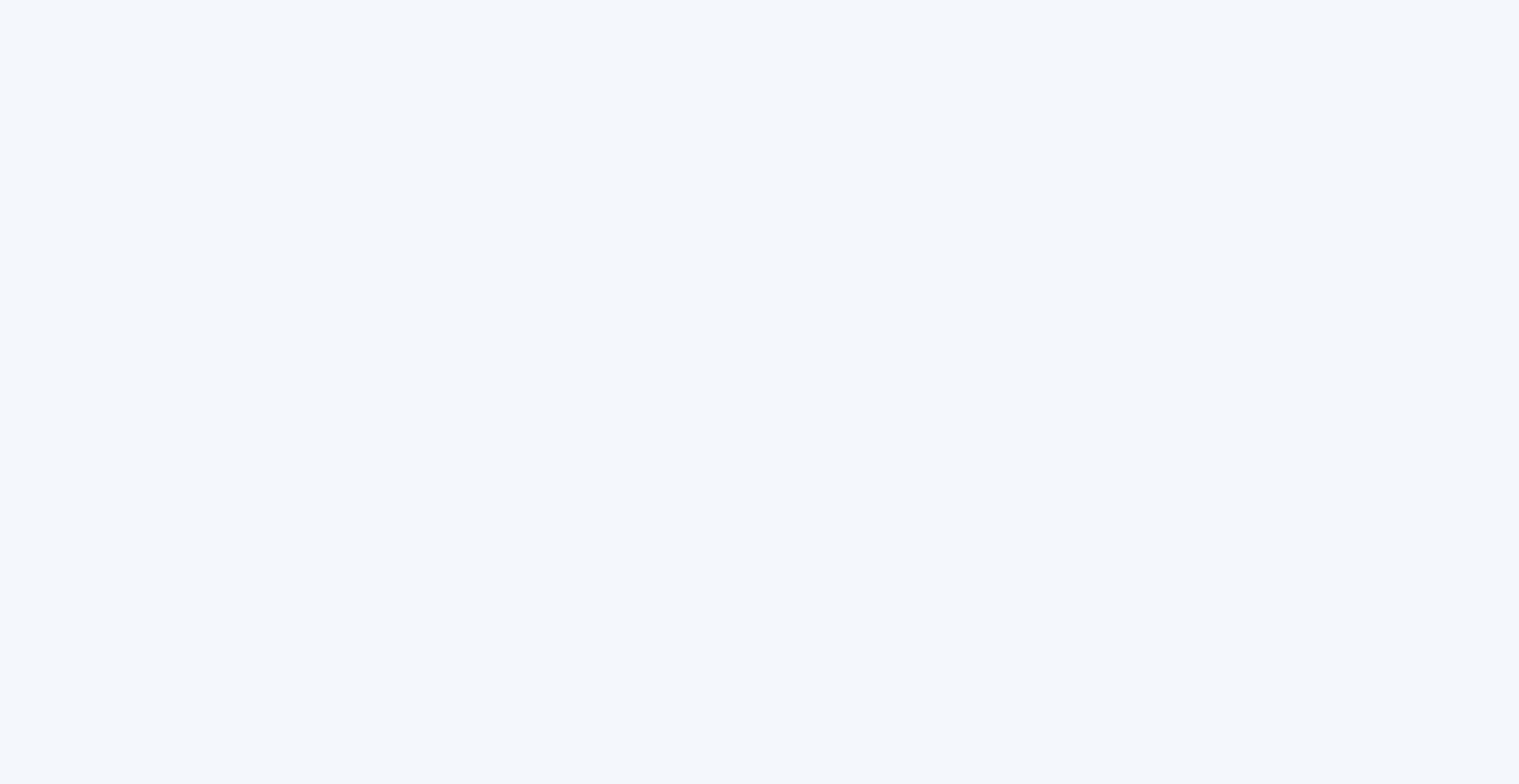
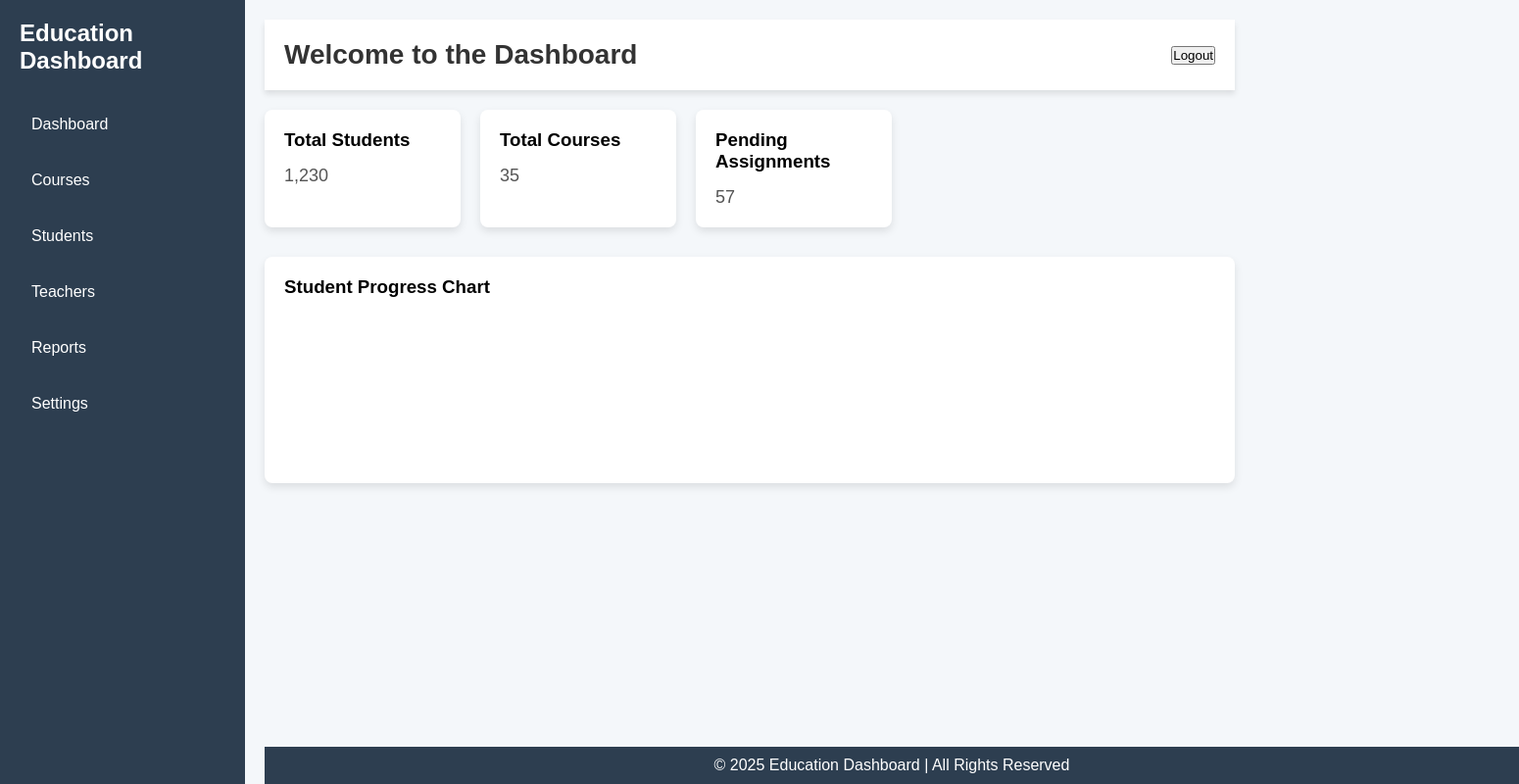
Before and after one commit to poojithanamana777/challenge, a plain HTML site: page index.html in a window 1280 px wide. Shown: the whole page at 98% size, 1550 px wide, since content can reach past the window. Drawn offline with nearby package versions, Linux system fonts and the light colour scheme.

Commit message:
Update index.html

```diff
--- a/index.html
+++ b/index.html
@@ -5,69 +5,202 @@
     <meta name="viewport" content="width=device-width, initial-scale=1.0">
     <title>Education Dashboard</title>
     <style>
+        * {
+            margin: 0;
+            padding: 0;
+            box-sizing: border-box;
+        }
+
         body {
             font-family: Arial, sans-serif;
-            margin: 0;
-            padding: 0;
-            background-color: #f4f7fc;
+            background-color: #f4f7fa;
+            display: flex;
+            height: 100vh;
+            overflow: hidden;
         }
 
         /* Sidebar Styles */
         .sidebar {
-            height: 100vh;
             width: 250px;
-            background-color: #2c3e50;
+            background-color: #2d3e50;
+            color: white;
+            padding: 20px;
+            display: flex;
+            flex-direction: column;
+            align-items: flex-start;
             position: fixed;
-            top: 0;
-            left: 0;
-            padding-top: 20px;
+            height: 100%;
         }
 
         .sidebar h2 {
-            color: #ecf0f1;
-            text-align: center;
+            font-size: 24px;
             margin-bottom: 30px;
         }
 
-        .sidebar ul {
-            list-style-type: none;
-            padding: 0;
+        .sidebar a {
+            color: white;
+            text-decoration: none;
+            padding: 12px;
+            width: 100%;
+            display: block;
+            margin-bottom: 15px;
+            border-radius: 4px;
+            transition: background-color 0.3s ease;
         }
 
-        .sidebar ul li {
-            padding: 15px;
-            text-align: center;
-            border-bottom: 1px solid #34495e;
+        .sidebar a:hover {
+            background-color: #1a2530;
         }
 
-        .sidebar ul li:hover {
-            background-color: #16a085;
-            cursor: pointer;
-        }
-
-        .sidebar ul li a {
-            color: #ecf0f1;
-            text-decoration: none;
-            font-size: 18px;
-        }
-
-        /* Main Content Styles */
+        /* Main Content */
         .main-content {
             margin-left: 250px;
-            padding: 30px;
-            background-color: #ecf0f1;
+            padding: 20px;
+            width: 100%;
+            overflow-y: auto;
         }
 
         .header {
+            background-color: #ffffff;
+            padding: 20px;
+            box-shadow: 0 4px 6px rgba(0, 0, 0, 0.1);
             display: flex;
             justify-content: space-between;
             align-items: center;
-            background-color: #16a085;
-            color: white;
-            padding: 10px 20px;
-            border-radius: 8px;
         }
 
-        .header .welcome {
-            font-size: 20px;
+        .header h1 {
+            font-size: 28px;
+            color: #333;
         }
+
+        .widgets {
+            display: flex;
+            gap: 20px;
+            margin-top: 20px;
+        }
+
+        .widget {
+            background-color: white;
+            border-radius: 8px;
+            padding: 20px;
+            width: 200px;
+            box-shadow: 0 4px 8px rgba(0, 0, 0, 0.1);
+        }
+
+        .widget h3 {
+            margin-bottom: 15px;
+        }
+
+        .widget p {
+            font-size: 18px;
+            color: #555;
+        }
+
+        /* Chart Section */
+        .chart {
+            margin-top: 30px;
+            display: flex;
+            justify-content: space-between;
+        }
+
+        /* Footer */
+        .footer {
+            background-color: #2d3e50;
+            color: white;
+            text-align: center;
+            padding: 10px;
+            position: absolute;
+            bottom: 0;
+            width: 100%;
+        }
+    </style>
+</head>
+<body>
+
+    <!-- Sidebar -->
+    <div class="sidebar">
+        <h2>Education Dashboard</h2>
+        <a href="#">Dashboard</a>
+        <a href="#">Courses</a>
+        <a href="#">Students</a>
+        <a href="#">Teachers</a>
+        <a href="#">Reports</a>
+        <a href="#">Settings</a>
+    </div>
+
+    <!-- Main Content -->
+    <div class="main-content">
+        <!-- Header -->
+        <div class="header">
+            <h1>Welcome to the Dashboard</h1>
+            <button onclick="showAlert()">Logout</button>
+        </div>
+
+        <!-- Widgets -->
+        <div class="widgets">
+            <div class="widget">
+                <h3>Total Students</h3>
+                <p>1,230</p>
+            </div>
+            <div class="widget">
+                <h3>Total Courses</h3>
+                <p>35</p>
+            </div>
+            <div class="widget">
+                <h3>Pending Assignments</h3>
+                <p>57</p>
+            </div>
+        </div>
+
+        <!-- Chart Section -->
+        <div class="chart">
+            <div class="widget" style="flex-grow: 2;">
+                <h3>Student Progress Chart</h3>
+                <canvas id="studentChart"></canvas>
+            </div>
+        </div>
+
+        <!-- Footer -->
+        <div class="footer">
+            <p>&copy; 2025 Education Dashboard | All Rights Reserved</p>
+        </div>
+    </div>
+
+    <!-- JavaScript -->
+    <script>
+        // Sample chart data
+        const ctx = document.getElementById('studentChart').getContext('2d');
+        const studentChart = new Chart(ctx, {
+            type: 'bar',
+            data: {
+                labels: ['Math', 'Science', 'English', 'History', 'Art'],
+                datasets: [{
+                    label: 'Average Scores (%)',
+                    data: [85, 90, 78, 88, 92],
+                    backgroundColor: ['#4caf50', '#2196f3', '#ffeb3b', '#f44336', '#9c27b0'],
+                    borderColor: '#fff',
+                    borderWidth: 1
+                }]
+            },
+            options: {
+                responsive: true,
+                scales: {
+                    y: {
+                        beginAtZero: true
+                    }
+                }
+            }
+        });
+
+        // Alert for logout
+        function showAlert() {
+            alert("You have logged out.");
+        }
+    </script>
+
+    <!-- Chart.js Library -->
+    <script src="https://cdn.jsdelivr.net/npm/chart.js"></script>
+
+</body>
+</html>
```
